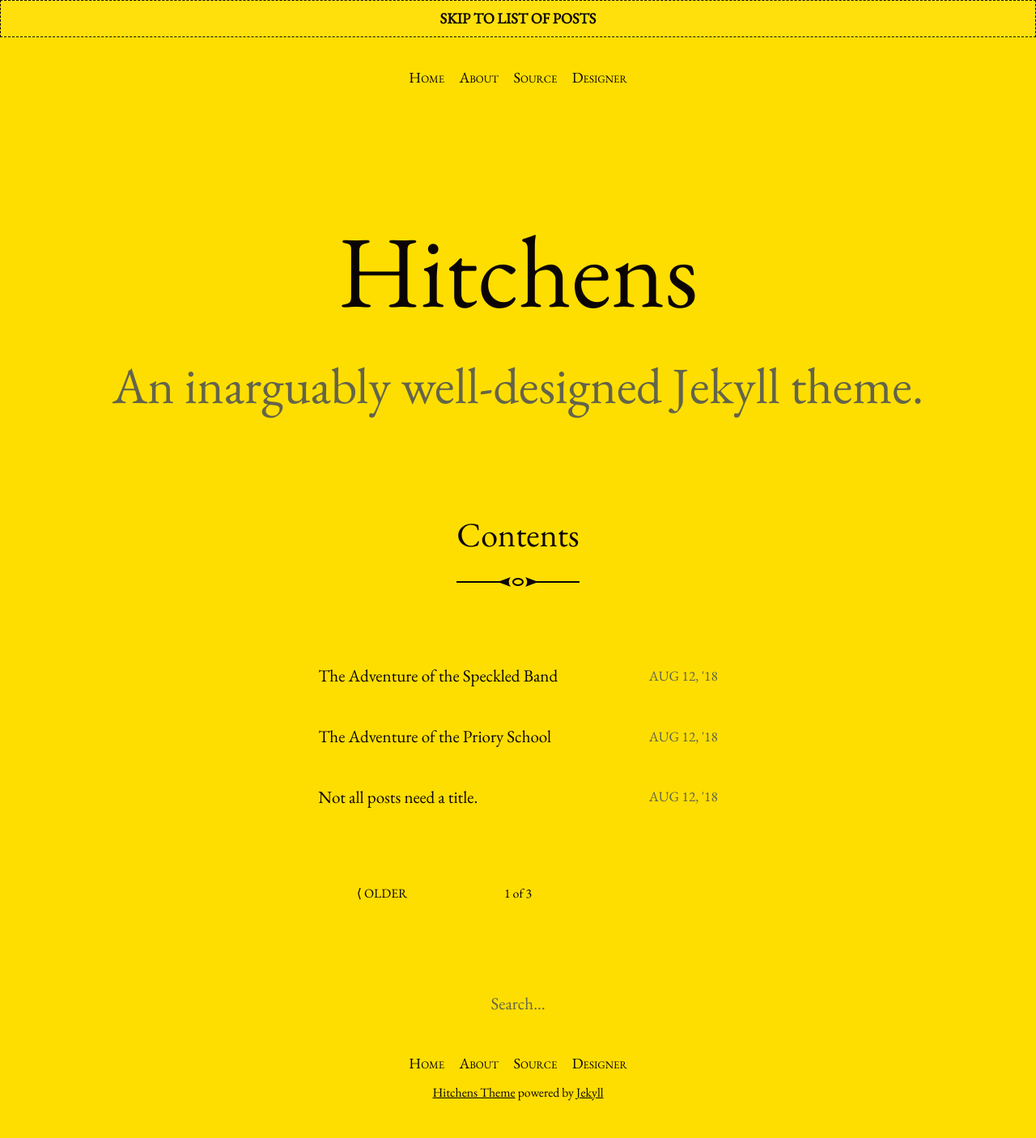
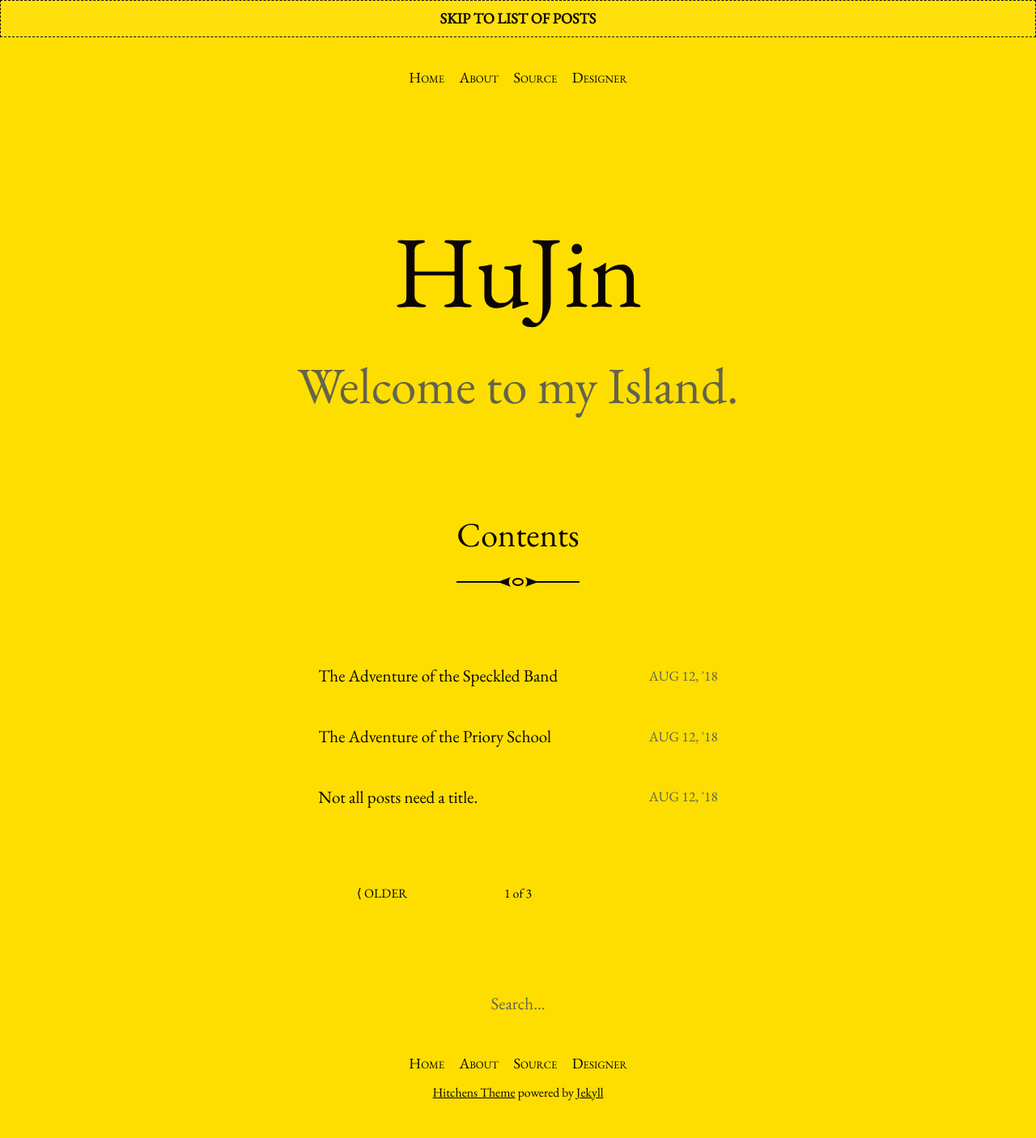
Before and after one commit to ZeonHu/ZeonHu.github.io, a Jekyll site: the page built from index.html, in a window 1280 px wide. Shown: the whole page at 81% size. Built offline with Jekyll 4.4.1, drawn with Linux system fonts in a browser that asks for light colours; the list of posts is cut into pages by our own code.

Commit message:
updated config

```diff
--- a/_config.yml
+++ b/_config.yml
@@ -13,15 +13,15 @@
 # you will see them accessed via {{ site.title }}, {{ site.email }}, and so on.
 # You can create any custom variable you would like, and they will be accessible
 # in the templates via {{ site.myvariable }}.
-title: Hitchens
-email: hello@patdryburgh.com
+title: HuJin
+email: hu.jin.work@foxmail.com
 description: >- # this means to ignore newlines until "baseurl:"
-  An inarguably well-designed Jekyll theme.
+  Welcome to my Island.
 baseurl: "/hitchens" # the subpath of your site, e.g. /blog
-url: "https://patdryburgh.github.io" # the base hostname & protocol for your site, e.g. http://example.com
+url: "https://zeonhu.github.io" # the base hostname & protocol for your site, e.g. http://example.com
 icon: /assets/images/icon-512.png
-twitter_username: patdryburgh
-github_username:  patdryburgh
+twitter_username: ChengDaoLiang
+github_username:  ZeonHu
 
 # Build settings
 markdown: kramdown
```
